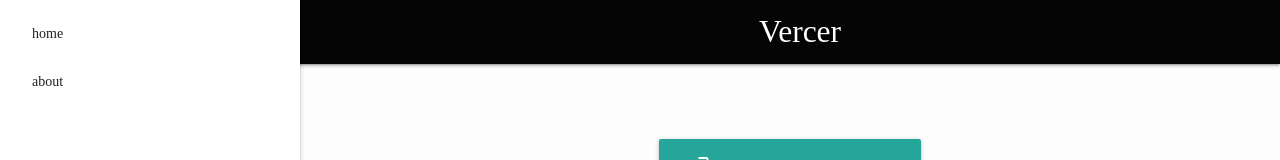
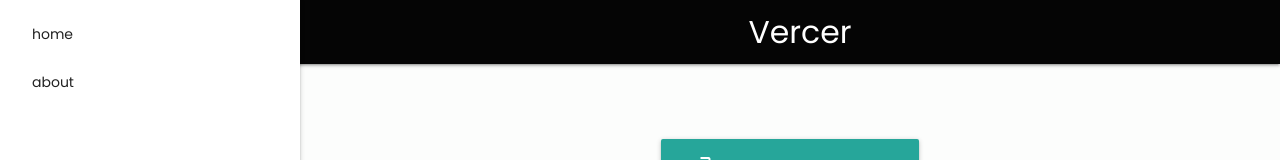
Before and after one commit to charupraneeth/verser, a Vue app: page / in a window 1280 px wide. Shown: the top 160 px of the page. Built offline with nearby package versions, Linux system fonts and the light colour scheme; no server answers; the database is empty.

Commit message:
vercer v1

```diff
--- a/src/App.vue
+++ b/src/App.vue
@@ -42,7 +42,8 @@ export default {
     background: black;
   }
   to {
-    background: tr;
+    background: transparent;
+    z-index: -100;
   }
 }
 @keyframes fade-top {
--- a/src/css/main.scss
+++ b/src/css/main.scss
@@ -1,6 +1,11 @@
 // variables
 $black: #050505;
 $white: #fcfdfc;
+
+@font-face {
+  font-family: "poppins";
+  src: url("../assets/Poppins-Regular.ttf");
+}
 .bg-black {
   background: $black;
 }
```
Also changed, not shown: src/assets/Poppins-Regular.ttf (added), 1 other file (tests, documents, lock files or other folders).
